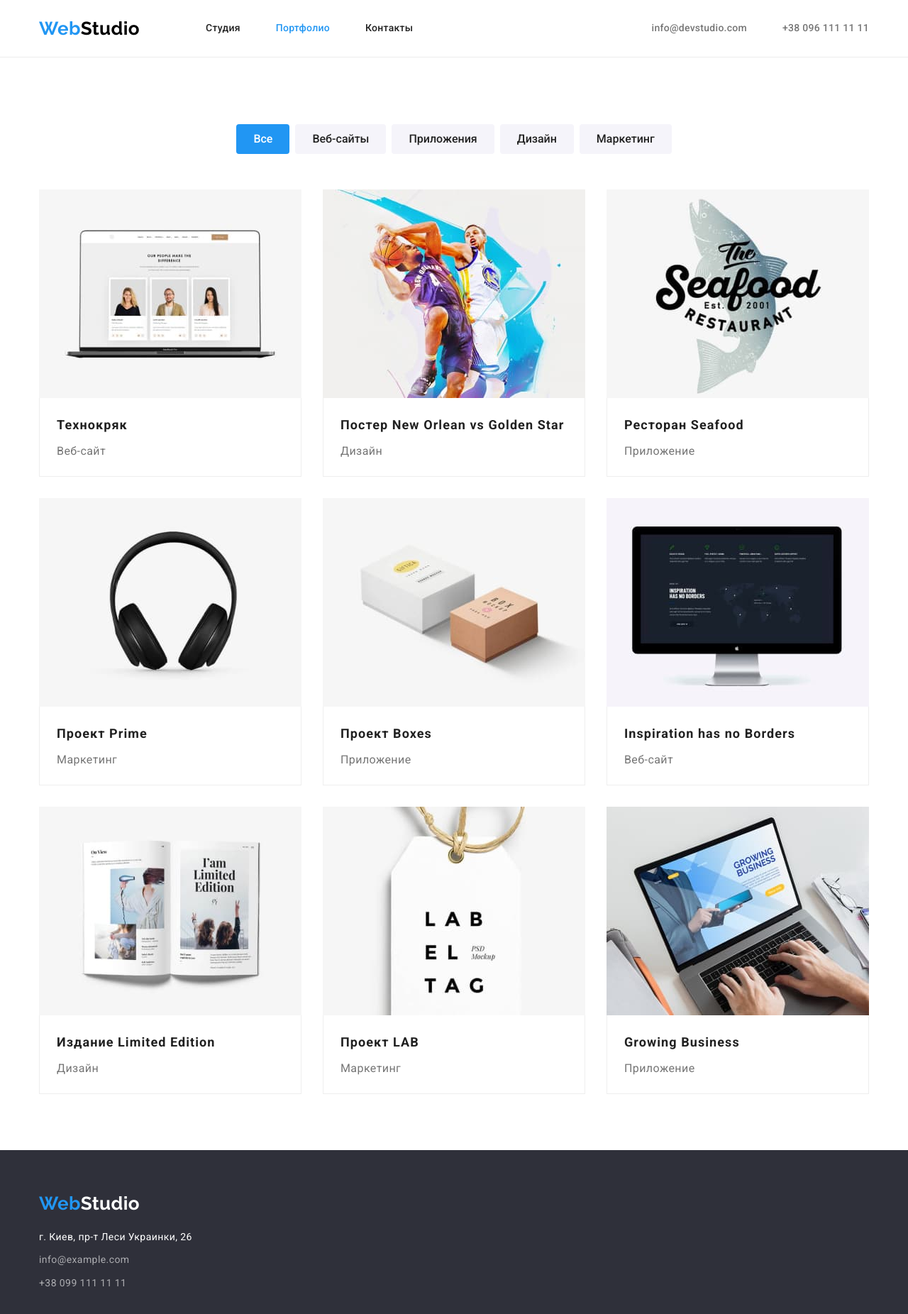
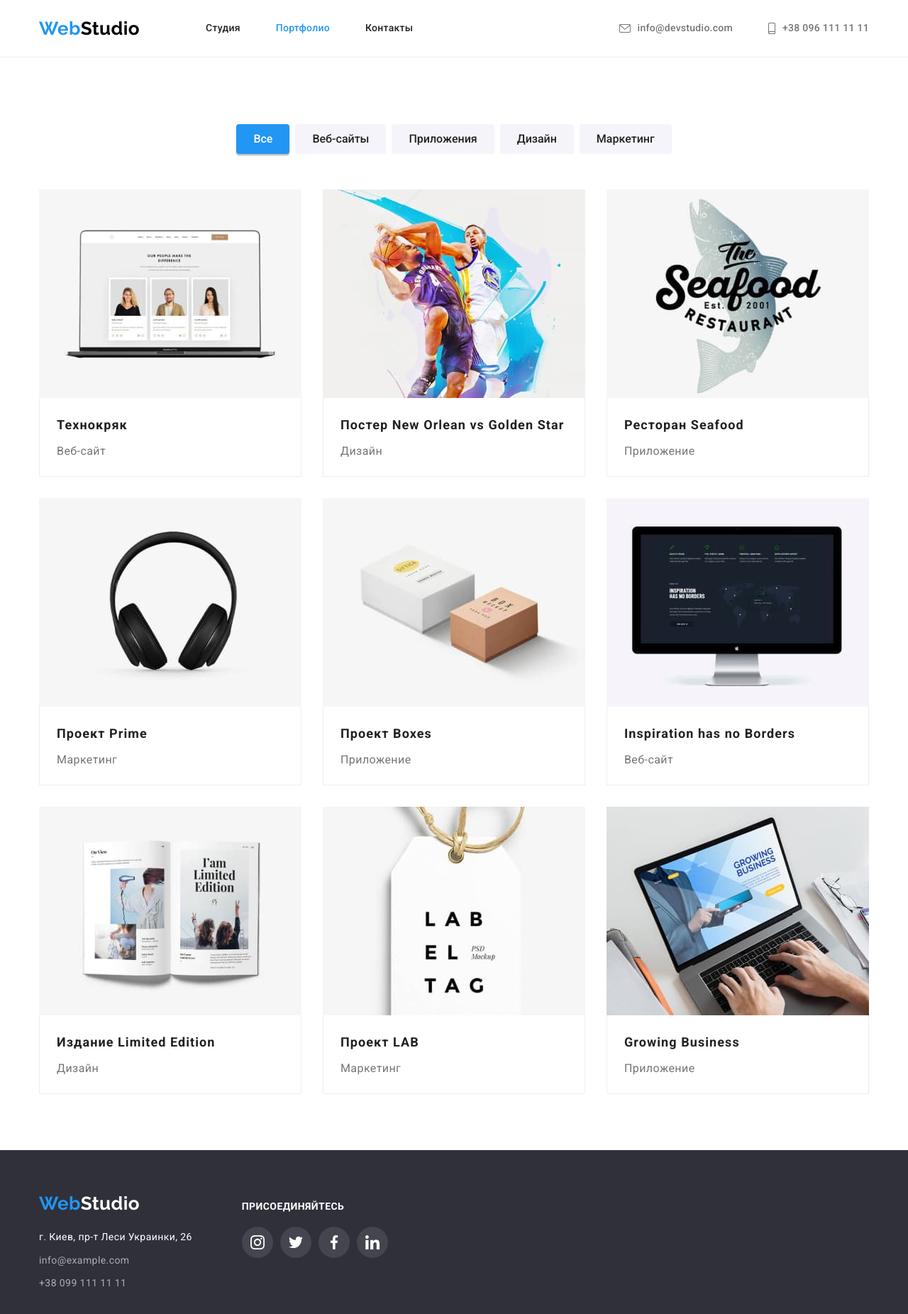
Before and after one commit to JuliaOraz/goit-markup-hw-04, a plain HTML site: page portfolio.html in a window 1280 px wide. Shown: the whole page at 71% size. Drawn offline with nearby package versions, Linux system fonts and the light colour scheme.

Commit message:
Добавляет тени

```diff
--- a/css/styles.css
+++ b/css/styles.css
@@ -282,6 +282,7 @@ ul {
 .feature-icon {
   height: 70px;
   width: 70px;
+  vertical-align: middle;
 }
 /* areas*/
 .areas {
@@ -428,13 +429,12 @@ ul {
   cursor: pointer;
 }
 .portfolio-btn:hover,
-.portfolio-btn:focus {
-  color: var(--primary-color-white);
-  background-color: var(--accent-color);
-}
+.portfolio-btn:focus,
 .portfolio-btn.active {
   color: var(--primary-color-white);
   background-color: var(--accent-color);
+  box-shadow: 0px 3px 1px rgba(0, 0, 0, 0.1), 0px 1px 2px rgba(0, 0, 0, 0.08),
+    0px 2px 2px rgba(0, 0, 0, 0.12);
 }
 .portfolio-list {
   display: flex;
@@ -444,6 +444,11 @@ ul {
 .portfolio-item {
   width: calc((100% - 90px) / 3);
   margin: 15px;
+}
+.portfolio-item:hover,
+.portfolio-item:focus {
+  box-shadow: 0px 1px 1px rgba(0, 0, 0, 0.12), 0px 4px 4px rgba(0, 0, 0, 0.06),
+    1px 4px 6px rgba(0, 0, 0, 0.16);
 }
 .portfolio-item:nth-last-child(-n + 3) {
   margin-bottom: 0;
--- a/portfolio.html
+++ b/portfolio.html
@@ -34,8 +34,18 @@
           </ul>
         </nav>
         <div class="head-link-wrap">
-          <a class="head-link" href="mailto:info@devstudio.com">info@devstudio.com</a>
-          <a class="head-link" href="tel:+380961111111">+38 096 111 11 11</a>
+          <a class="head-link" href="mailto:info@devstudio.com">
+            <svg class="head-icon" width="16" height="12">
+              <use href="./images/icons.svg#icon-envelope"></use>
+            </svg>
+            info@devstudio.com</a
+          >
+          <a class="head-link" href="tel:+380961111111">
+            <svg class="head-icon" width="10" height="16">
+              <use href="./images/icons.svg#icon-smartphone"></use>
+            </svg>
+            +38 096 111 11 11</a
+          >
         </div>
       </div>
     </header>
@@ -198,6 +208,8 @@
     <!-- Подвал сайта -->
     <footer class="footer">
       <div class="container">
+        <div class="footer-wrap">
+          <div class="footer-box">
             <a class="logo footer-logo" href="./index.html"> <span>Web</span>Studio </a>
             <address>
               <ul class="footer-list">
@@ -220,6 +232,42 @@
               </ul>
             </address>
           </div>
+
+          <div class="footer-box">
+            <span class="footer-subtitle">присоединяйтесь</span>
+            <ul class="footer-social">
+              <li class="footer-social-item">
+                <a href="" class="footer-social-link">
+                  <svg class="footer-icon">
+                    <use href="./images/icons.svg#icon-instagram"></use>
+                  </svg>
+                </a>
+              </li>
+              <li class="footer-social-item">
+                <a href="" class="footer-social-link">
+                  <svg class="footer-icon">
+                    <use href="./images/icons.svg#icon-twitter"></use>
+                  </svg>
+                </a>
+              </li>
+              <li class="footer-social-item">
+                <a href="" class="footer-social-link">
+                  <svg class="footer-icon">
+                    <use href="./images/icons.svg#icon-facebook"></use>
+                  </svg>
+                </a>
+              </li>
+              <li class="footer-social-item">
+                <a href="" class="footer-social-link">
+                  <svg class="footer-icon">
+                    <use href="./images/icons.svg#icon-linkedin"></use>
+                  </svg>
+                </a>
+              </li>
+            </ul>
+          </div>
+        </div>
+      </div>
     </footer>
   </body>
 </html>
```
Lines whose indentation alone changed are shown as unchanged.
